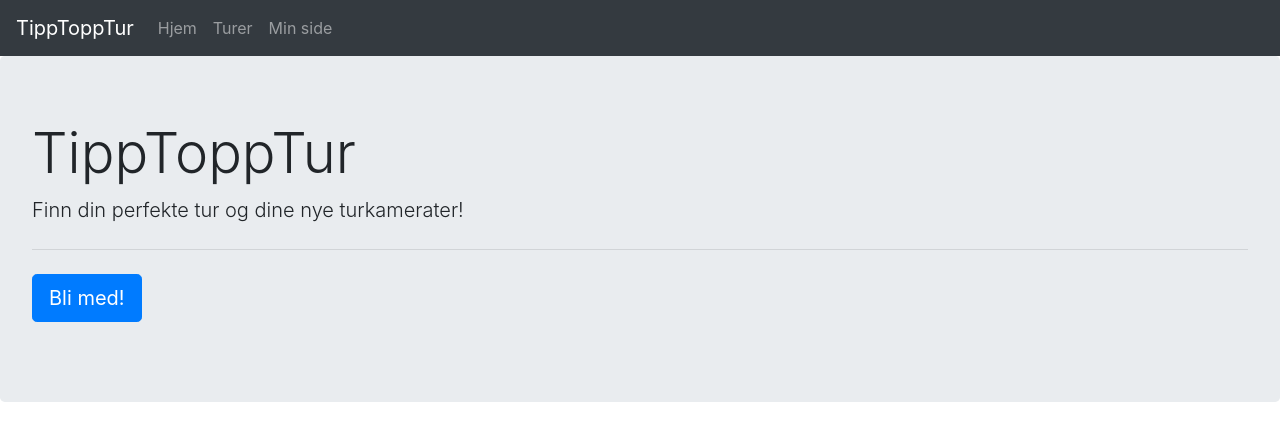
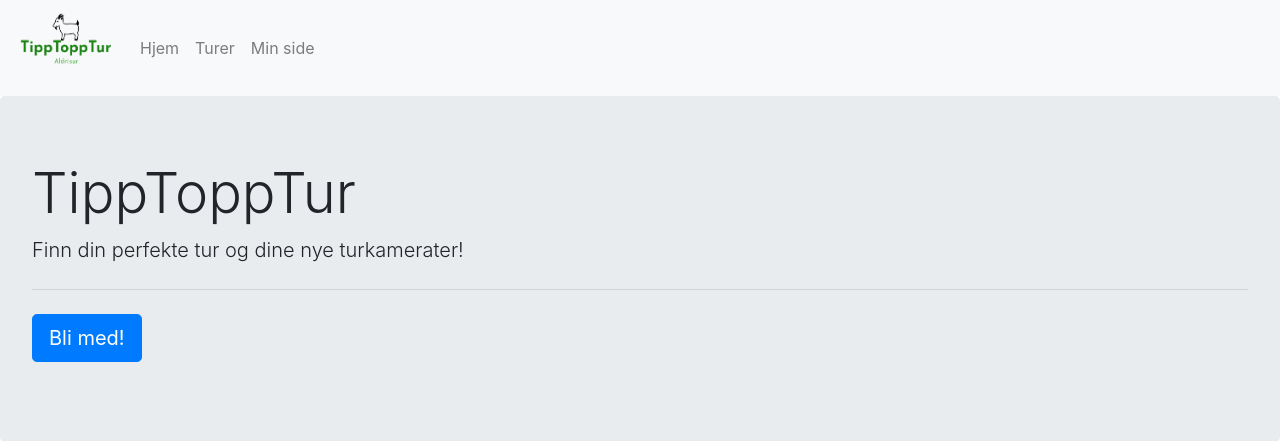
Before and after one commit to ingebjorgtorresen/TippToppTur, a Django app: page / in a window 1280 px wide. Shown: the top 441 px of the page. Run offline with Django 4.2, Linux system fonts and the light colour scheme; some libraries are stand-ins or nearby versions.

Commit message:
feat (#9) - - la til bilde i navbar - endret navbar til light - fikset bug med statics i settings.py

```diff
--- a/Tur/settings.py
+++ b/Tur/settings.py
@@ -117,7 +117,11 @@ USE_TZ = True
 # Static files (CSS, JavaScript, Images)
 # https://docs.djangoproject.com/en/4.0/howto/static-files/
 
-STATIC_URL = 'static/'
+import os.path
+
+STATIC_URL = '/static/'
+
+STATICFILES_DIRS = ( os.path.join('static'), )
 
 # Default primary key field type
 # https://docs.djangoproject.com/en/4.0/ref/settings/#default-auto-field
--- a/templates/navbar.html
+++ b/templates/navbar.html
@@ -1,6 +1,10 @@
 <link rel="stylesheet" href="https://stackpath.bootstrapcdn.com/bootstrap/4.3.1/css/bootstrap.min.css" integrity="sha384-ggOyR0iXCbMQv3Xipma34MD+dH/1fQ784/j6cY/iJTQUOhcWr7x9JvoRxT2MZw1T" crossorigin="anonymous">
-<nav class="navbar navbar-expand-lg navbar-dark bg-dark">
-  <a class="navbar-brand" href="#">TippToppTur</a>
+<nav class="navbar navbar-expand-lg navbar-light bg-light">
+
+    <a class="navbar-brand" href="#">
+        {% load static %}
+        <img src="{% static 'images/logo.png' %}" width="100" height="70" alt="">
+      </a>
   <button class="navbar-toggler" type="button" data-toggle="collapse" data-target="#navbarNav" aria-controls="navbarNav" aria-expanded="false" aria-label="Toggle navigation">
     <span class="navbar-toggler-icon"></span>
   </button>
```
Also changed, not shown: static/images/logo.png (added).
